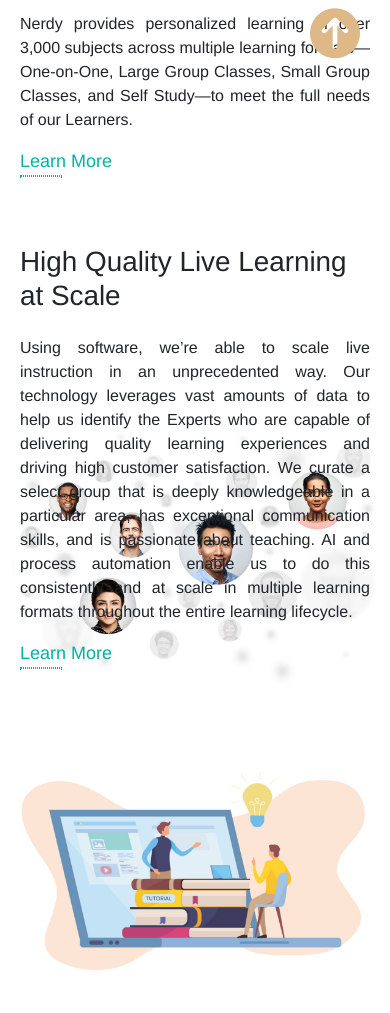
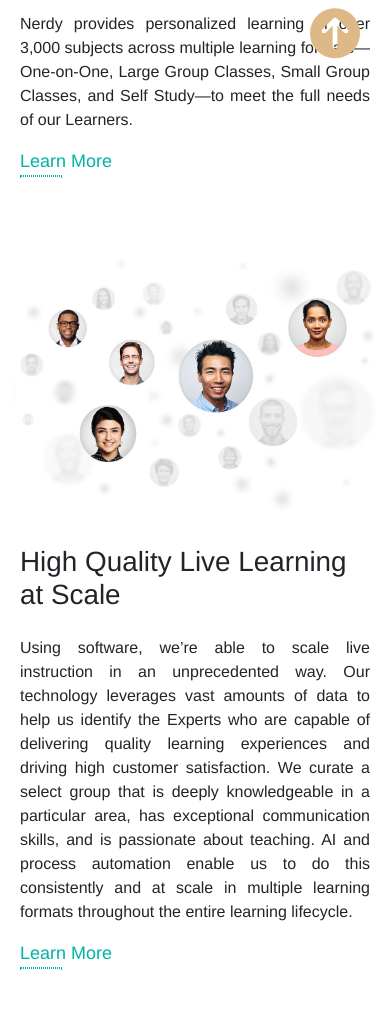
Before and after one commit to Gautam123bot/Hometution-Website, a PHP site: page /about-us.php in a window 390 px wide. Shown: the part 752-1765 px from the top of the page. Run offline with PHP 8.4, Linux system fonts and the light colour scheme; some libraries are stand-ins or nearby versions; some web fonts are replaced.

Commit message:
new update

```diff
--- a/mobilemode.css
+++ b/mobilemode.css
@@ -96,8 +96,8 @@
 
     .curation-image {
         margin-top: 25px;
-        position: absolute;
-        z-index: -1;
+        /* position: absolute; */
+        /* z-index: -1; */
     }
     .carouse-content {
         /* border: 1px solid rgb(213, 213, 213); */
```
